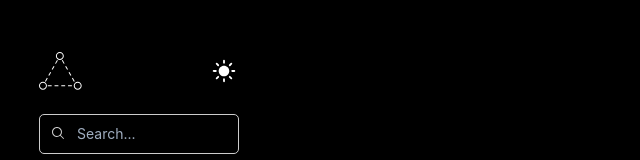
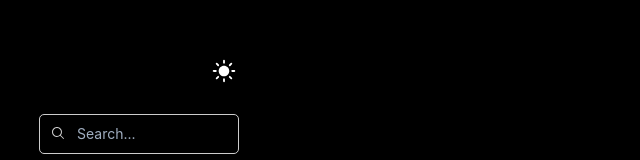
Before and after one commit to 0-void/next-design, a Next.js app: page / in a window 1280 px wide. Shown: the top 160 px of the page, without its empty margins (0-640 px from the left). Built offline with nearby package versions, Linux system fonts and the light colour scheme.

Commit message:
changed from old check to properties from theme hook

```diff
--- a/components/SideBar/SideBar.js
+++ b/components/SideBar/SideBar.js
@@ -3,6 +3,7 @@ import useTheme from "../../lib/Hooks/useTheme";
 import Moon from "../Icons/Icon/moon";
 import Sun from "../Icons/Icon/sun";
 import SearchBar from "../SearchBar/SearchBar";
+import { DARK, LIGHT } from "../../service/constants/index";
 
 const SideBar = () => {
   const { cssProperties, toggleTheme, theme } = useTheme();
@@ -12,7 +13,7 @@ const SideBar = () => {
     <aside className={`sidebarContainer ${styles.background}`}>
       <div className="flex justify-between items-center">
         <svg width="43" viewBox="0 0 114 100" fill="none">
-          <g fill={`${theme === "light" ? "black" : "white"}`}>
+          <g fill={`${styles.iconFill}`}>
             <path d="M62.7991 21.1559L67.9119 30.1784L65.6224 31.4758L60.5096 22.4533L62.7991 21.1559ZM42.6148 30.1784L47.7276 21.1559L50.0172 22.4533L44.9044 31.4758L42.6148 30.1784ZM71.7465 36.9453L76.8593 45.9679L74.5697 47.2653L69.457 38.2427L71.7465 36.9453ZM33.6675 45.9679L38.7803 36.9453L41.0698 38.2427L35.957 47.2653L33.6675 45.9679ZM24.7201 61.7574L29.8329 52.7348L32.1224 54.0322L27.0096 63.0548L24.7201 61.7574ZM80.6939 52.7348L85.8066 61.7574L83.5171 63.0548L78.4043 54.0322L80.6939 52.7348ZM15.7727 77.5468L20.8855 68.5243L23.1751 69.8217L18.0623 78.8442L15.7727 77.5468ZM89.6412 68.5243L94.754 77.5468L92.4645 78.8442L87.3517 69.8217L89.6412 68.5243ZM33.534 90.7895H23.3085V88.1579H33.534V90.7895ZM51.4288 90.7895H41.2032V88.1579H51.4288V90.7895ZM69.3235 90.7895H59.098V88.1579H69.3235V90.7895ZM87.2183 90.7895H76.9927V88.1579H87.2183V90.7895Z"></path>
             <path d="M55.2636 2.63158C50.9035 2.63158 47.3689 6.16617 47.3689 10.5263C47.3689 14.8865 50.9035 18.4211 55.2636 18.4211C59.6238 18.4211 63.1584 14.8865 63.1584 10.5263C63.1584 6.16617 59.6238 2.63158 55.2636 2.63158ZM44.7373 10.5263C44.7373 4.71279 49.4501 0 55.2636 0C61.0771 0 65.7899 4.71279 65.7899 10.5263C65.7899 16.3398 61.0771 21.0526 55.2636 21.0526C49.4501 21.0526 44.7373 16.3398 44.7373 10.5263Z"></path>
             <path d="M102.632 81.579C98.2716 81.579 94.737 85.1136 94.737 89.4737C94.737 93.8338 98.2716 97.3684 102.632 97.3684C106.992 97.3684 110.527 93.8338 110.527 89.4737C110.527 85.1136 106.992 81.579 102.632 81.579ZM92.1055 89.4737C92.1055 83.6602 96.8183 78.9474 102.632 78.9474C108.445 78.9474 113.158 83.6602 113.158 89.4737C113.158 95.2872 108.445 100 102.632 100C96.8183 100 92.1055 95.2872 92.1055 89.4737Z"></path>
@@ -23,7 +24,7 @@ const SideBar = () => {
           className={`rounded-lg flex items-center justify-end focus:outline-none ${styles.background}`}
           onClick={() => toggleTheme()}
         >
-          {theme === "light" ? (
+          {theme === LIGHT ? (
             <Moon size={30} key="icon-light" color="black" />
           ) : (
             <Sun size={30} key="icon-dark" color="white" />
```
